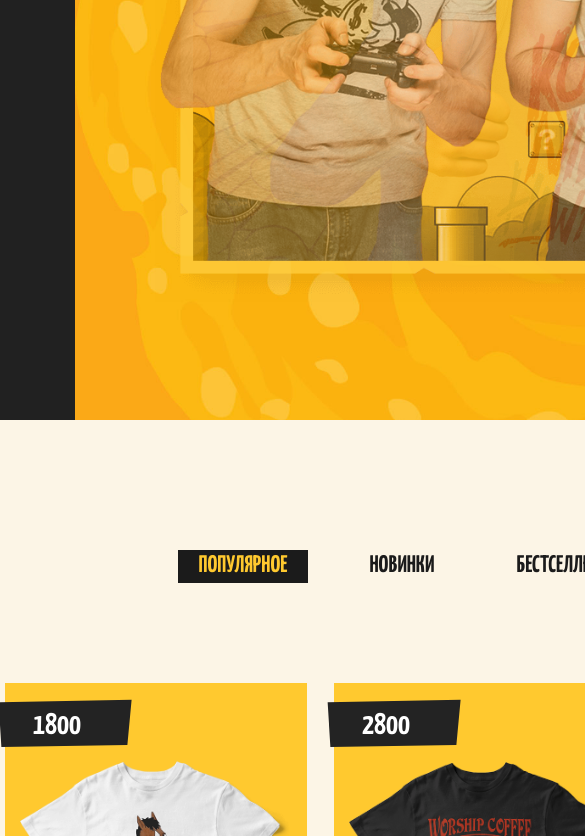
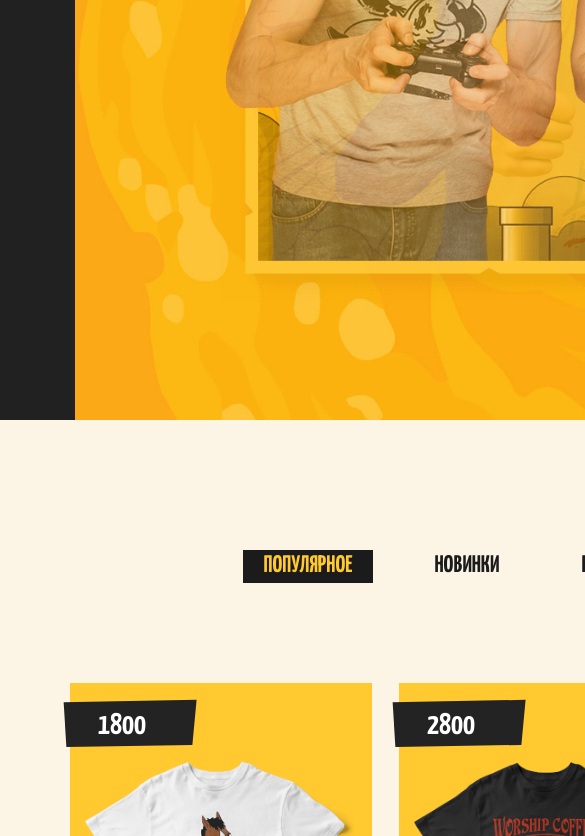
Before and after one commit to bnshs/lost-shirt, a plain HTML site: page index.html in a window 390 px wide. Shown: the part 424-1260 px from the top of the page, 585 px wide, since content can reach past the window. Drawn offline with nearby package versions, Linux system fonts and the light colour scheme.

```diff
--- a/index.html
+++ b/index.html
@@ -3,7 +3,7 @@
   <head>
     <meta charset="UTF-8" />
     <meta http-equiv="X-UA-Compatible" content="IE=edge" />
-    <meta name="viewport" content="width=device-width, initial-scale=1.0" />
+    <meta name="viewport" content="1440" />
     <title>Lost-shirt</title>
     <link
       rel="stylesheet"
--- a/main.css
+++ b/main.css
@@ -20,7 +20,7 @@ body {
 
 .wrapper {
   overflow: hidden;
-  min-width: 1310px;
+  min-width: 1440px;
 }
 
 .container {
```
